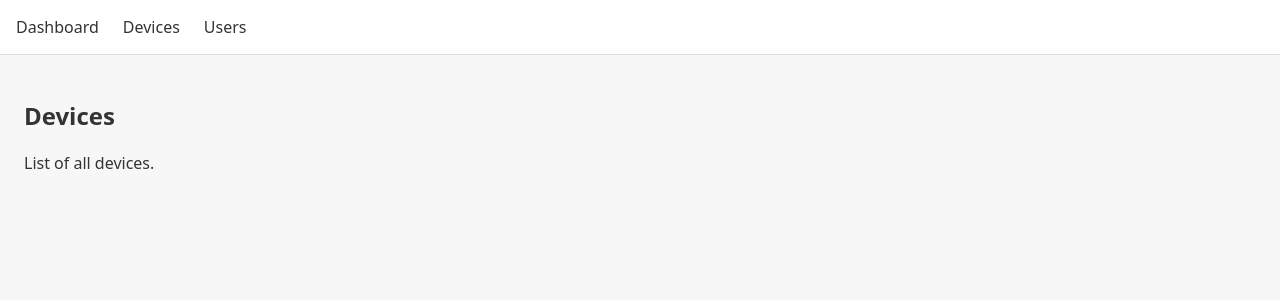
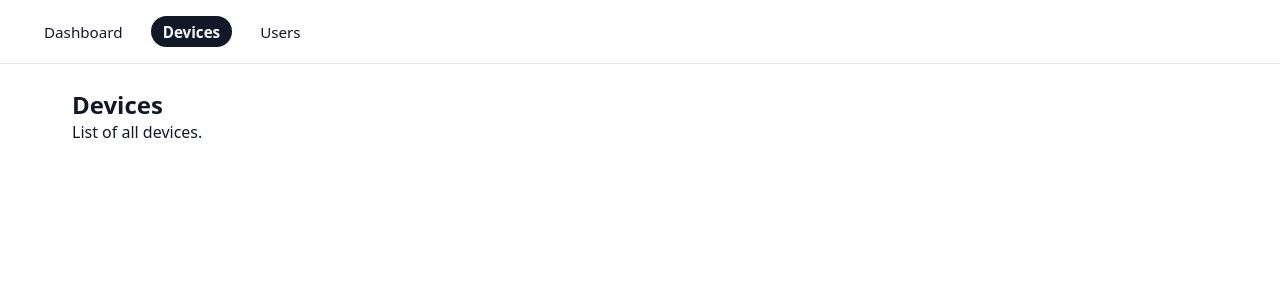
Before and after one commit to agracanin/it-inventory-management, a React (Vite) app: page /devices in a window 1280 px wide. Shown: the top 300 px of the page. Built offline with nearby package versions, Linux system fonts and the light colour scheme.

Commit message:
Layout component + styles

```diff
--- a/src/App.jsx
+++ b/src/App.jsx
@@ -1,24 +1,23 @@
 import { Routes, Route } from "react-router-dom";
-import Navbar from "./components/layout/Navbar";
-import DashboardPage from "./pages/DashboardPage";
-import DevicesPage from "./pages/DevicesPage";
-import UsersPage from "./pages/UsersPage";
-import NotFoundPage from "./pages/NotFoundPage";
+import Layout from "./components/layout/Layout.jsx";
+import DashboardPage from "./pages/DashboardPage.jsx";
+import DevicesPage from "./pages/DevicesPage.jsx";
+import UsersPage from "./pages/UsersPage.jsx";
+import NotFoundPage from "./pages/NotFoundPage.jsx";
 
 function App() {
   return (
-    <div>
-      <Navbar />
-
-      <main className="page-container">
-        <Routes>
-          <Route path="/" element={<DashboardPage />} />
-          <Route path="/devices" element={<DevicesPage />} />
-          <Route path="/users" element={<UsersPage />} />
-          <Route path="*" element={<NotFoundPage />} />
-        </Routes>
-      </main>
-    </div>
+    <Routes>
+      {/* Root */}
+      <Route path="/" element={<Layout />}>
+        {/* index = "/" */}
+        <Route index element={<DashboardPage />} />
+        <Route path="devices" element={<DevicesPage />} />
+        <Route path="users" element={<UsersPage />} />
+        {/* Catch-all */}
+        <Route path="*" element={<NotFoundPage />} />
+      </Route>
+    </Routes>
   );
 }
 
--- /dev/null
+++ b/src/components/layout/Layout.jsx
@@ -0,0 +1,15 @@
+import Navbar from "./Navbar.jsx";
+import { Outlet } from "react-router-dom";
+
+function Layout() {
+  return (
+    <div className="app">
+      <Navbar />
+      <main className="app__content">
+        <Outlet />
+      </main>
+    </div>
+  );
+}
+
+export default Layout;
--- a/src/components/layout/Navbar.jsx
+++ b/src/components/layout/Navbar.jsx
@@ -1,11 +1,36 @@
-import { Link } from "react-router-dom";
+// src/components/layout/Navbar.jsx
+import { NavLink } from "react-router-dom";
 
 function Navbar() {
   return (
     <nav className="navbar">
-      <Link to="/">Dashboard</Link>
-      <Link to="/devices">Devices</Link>
-      <Link to="/users">Users</Link>
+      <NavLink
+        to="/"
+        end
+        className={({ isActive }) =>
+          "navbar__link" + (isActive ? " navbar__link--active" : "")
+        }
+      >
+        Dashboard
+      </NavLink>
+
+      <NavLink
+        to="/devices"
+        className={({ isActive }) =>
+          "navbar__link" + (isActive ? " navbar__link--active" : "")
+        }
+      >
+        Devices
+      </NavLink>
+
+      <NavLink
+        to="/users"
+        className={({ isActive }) =>
+          "navbar__link" + (isActive ? " navbar__link--active" : "")
+        }
+      >
+        Users
+      </NavLink>
     </nav>
   );
 }
--- a/src/styles/global.css
+++ b/src/styles/global.css
@@ -1,35 +1,58 @@
 * {
   box-sizing: border-box;
+  margin: 0;
+  padding: 0;
 }
 
-
 body {
-  margin: 0;
-  font-family: system-ui, Arial, sans-serif;
-  background-color: #f7f7f7;
-  color: #333;
+  font-family: system-ui, -apple-system, BlinkMacSystemFont, "Segoe UI", sans-serif;
+  background-color: #f5f5f5;
+  color: #111827;
 }
 
-/* Layout */
-.page-container {
-  padding: 1.5rem;
+/* Remove default link styling */
+a {
+  color: inherit;
+  text-decoration: none;
+}
+
+/* App layout */
+.app {
+  min-height: 100vh;
+  background-color: #ffffff;
+}
+
+.app__content {
+  max-width: 1200px;
+  margin: 0 auto;
+  padding: 1.5rem 2rem;
 }
 
 /* Navbar */
 .navbar {
   display: flex;
-  gap: 1.5rem;
-  padding: 1rem;
-  border-bottom: 1px solid #ddd;
-  background: white;
+  gap: 1rem;
+  padding: 1rem 2rem;
+  border-bottom: 1px solid #e5e7eb;
+  background-color: #ffffff;
+  position: sticky;
+  top: 0;
+  z-index: 10;
 }
 
-.navbar a {
-  text-decoration: none;
-  color: #333;
-  font-weight: 500;
+.navbar__link {
+  font-size: 0.95rem;
+  padding: 0.35rem 0.75rem;
+  border-radius: 999px;
+  transition: background-color 0.15s ease, color 0.15s ease;
 }
 
-.navbar a:hover {
-  color: #0077ff;
+.navbar__link:hover {
+  background-color: #f3f4f6;
 }
+
+.navbar__link--active {
+  font-weight: 600;
+  background-color: #111827;
+  color: #f9fafb;
+}
```
